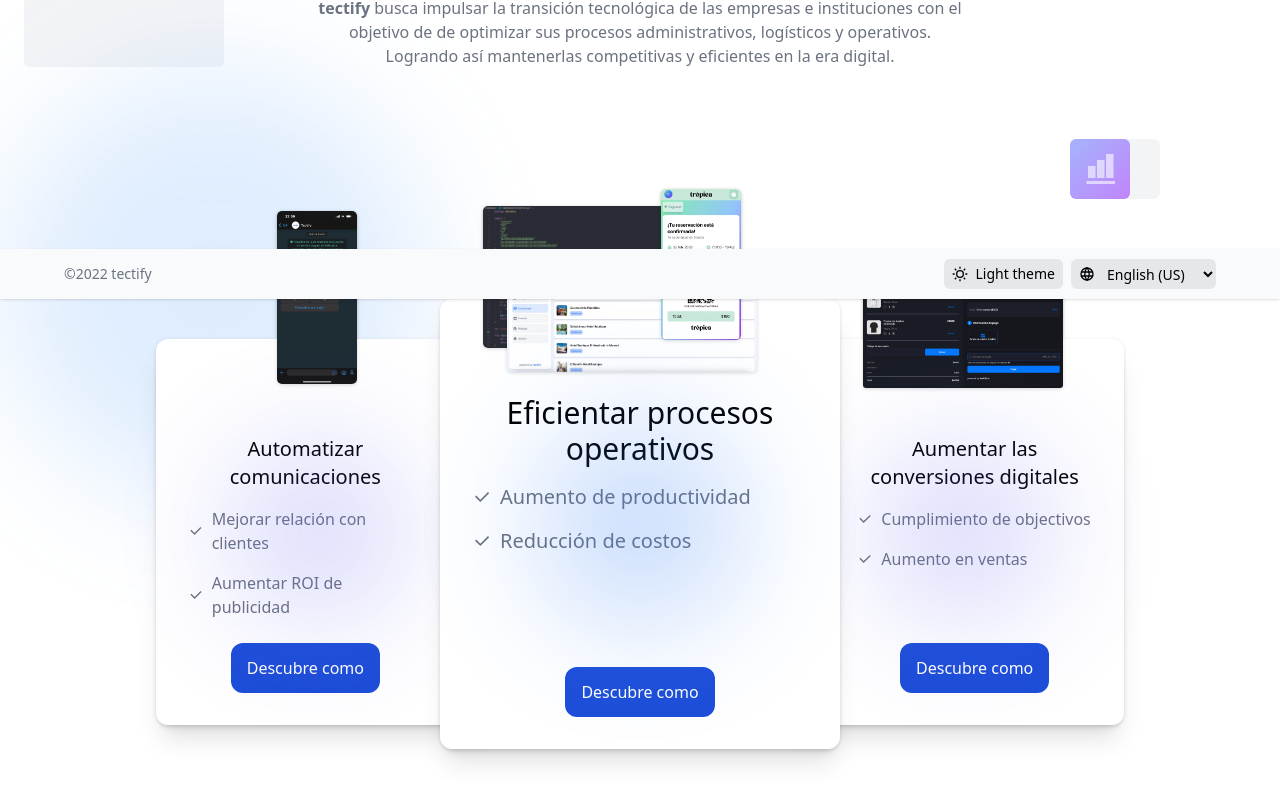
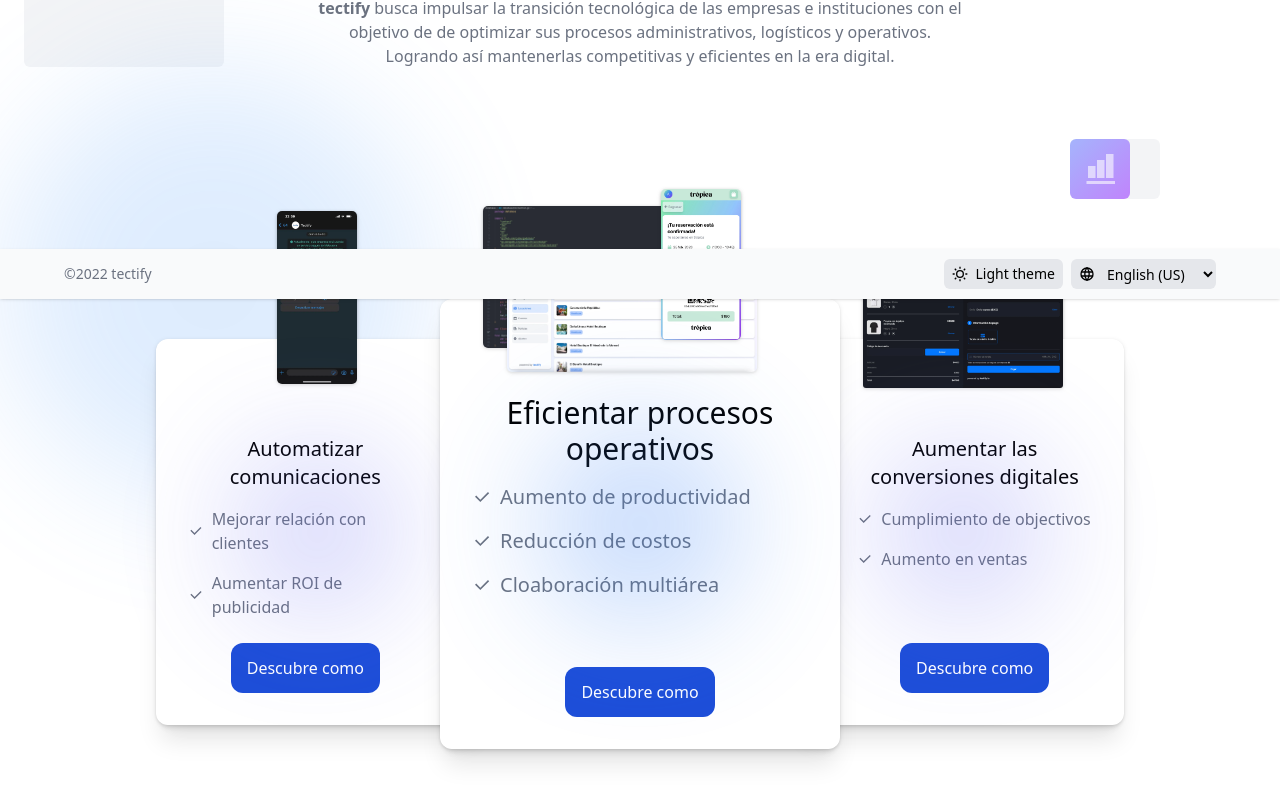
Before and after one commit to Alvarg27/tectify, a Next.js app: page / in a window 1280 px wide. Shown: the part 501-1304 px from the top of the page. Built offline with nearby package versions, Linux system fonts and the light colour scheme.

Commit message:
Update DescriptionCards.js

```diff
--- a/components/DescriptionCards/DescriptionCards.js
+++ b/components/DescriptionCards/DescriptionCards.js
@@ -17,6 +17,7 @@ const DescriptionCards = () => {
           listItems={[
             { label: "Aumento de productividad" },
             { label: "Reducción de costos" },
+            { label: "Cloaboración multiárea" },
           ]}
         >
           <div className="w-[250px] relative z-[2] mr-4 drop-shadow">
```
